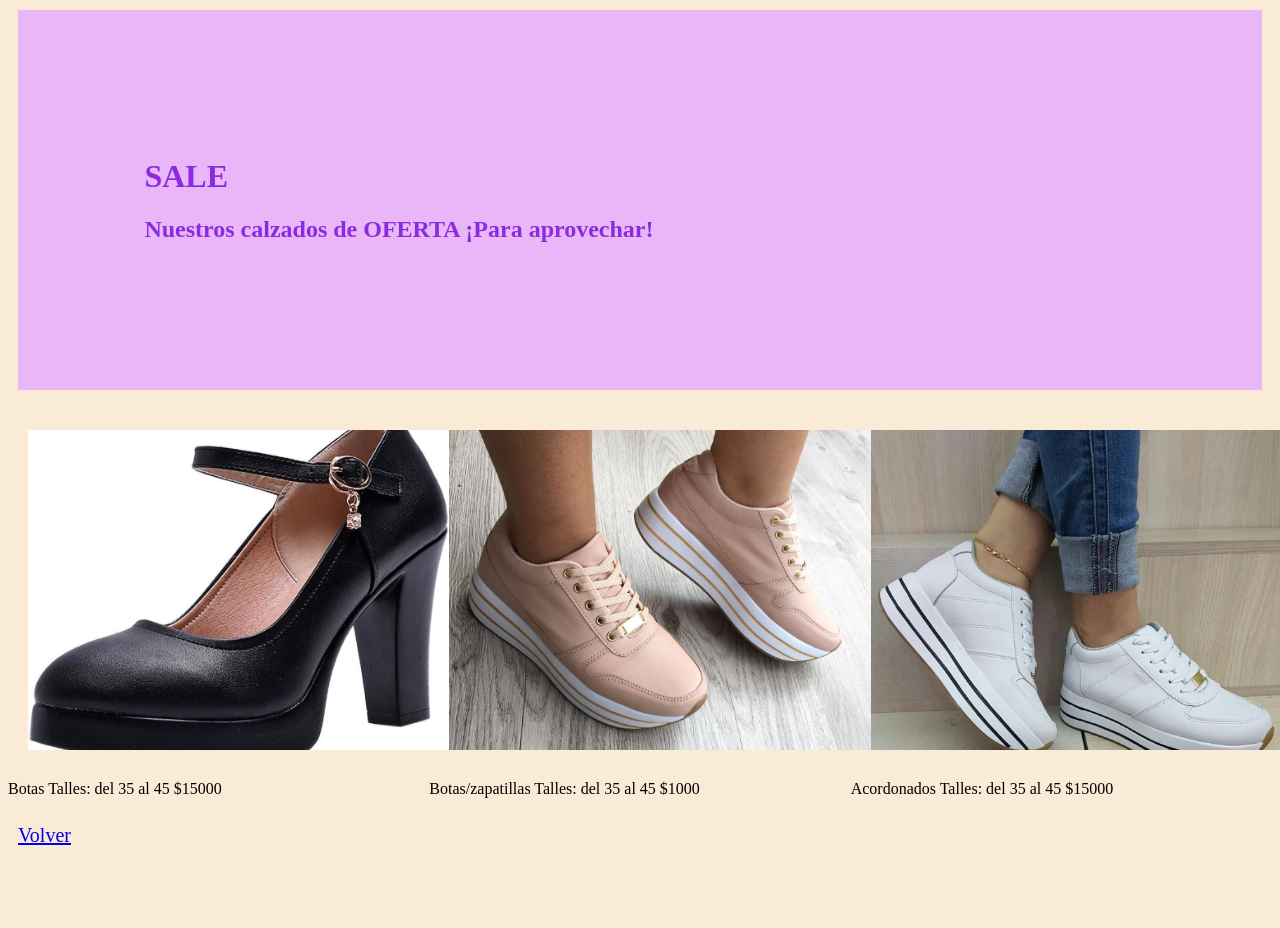
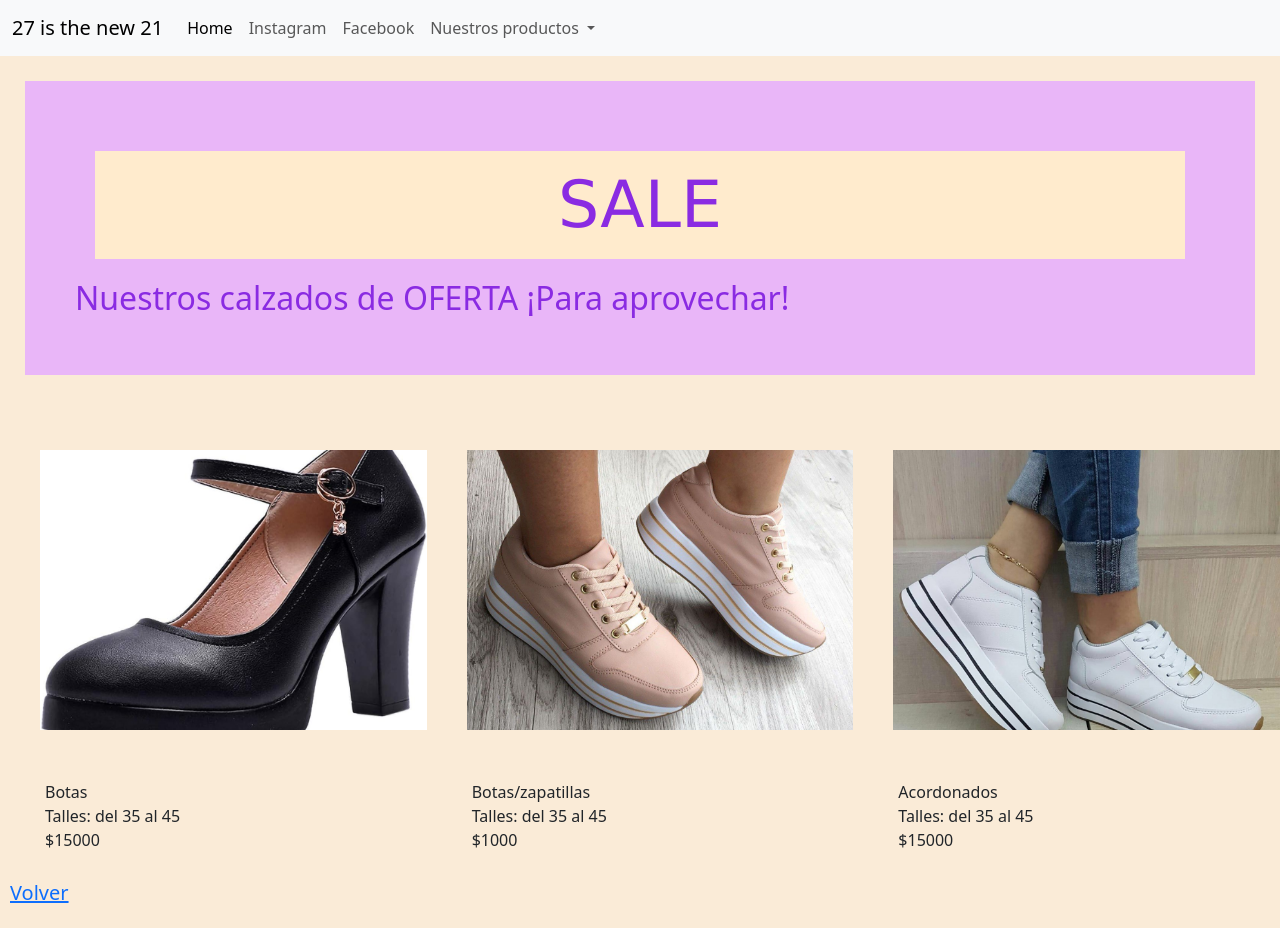
Before and after one commit to popozzy/GIT-ENTREGA, a website: page secundarios/sale.html in a window 1280 px wide. Before the commit the page ends 867 px from the top, so only its background shows below. Drawn offline with nearby package versions, Linux system fonts and the light colour scheme.

Commit message:
tercera entrega

```diff
--- a/package.json
+++ b/package.json
@@ -1,11 +1,11 @@
 {
   "name": "git-entrega",
   "version": "1.0.0",
-  "description": "",
   "main": "index.js",
   "scripts": {
     "test": "echo \"Error: no test specified\" && exit 1"
   },
   "author": "",
-  "license": "ISC"
+  "license": "ISC",
+  "description": ""
 }
--- a/scss/styles.scss
+++ b/scss/styles.scss
@@ -1,15 +1,23 @@
+@import "../scss/utilidades/variables";
+
+@import "../scss/utilidades/mixin";
+
 body{
-    background-color: antiquewhite;
+    background-color: $color-principal;
         }
 
-header{
-        align-items: center;
+header{ display: flex;
+        flex-direction: column;
+        flex-wrap: wrap;
+        justify-content: space-between;
         color: blueviolet;
-        background-color: rgb(233, 182, 248);
-        padding: 10%;
+        background-color: $color-header;
+        padding: 50px;
+        margin: 25px;
 
     nav{
         ul{ list-style: none;
+            justify-content: right;
             display: flex;
             gap: 30px;
             flex-wrap: wrap;
@@ -17,33 +25,45 @@ header{
         }
 
     div{
-        h1{ display: flex;
-            text-align: center;
-            justify-content: center;
+        h1{ @include flex;
             margin: 20px;
             color: blueviolet;
-            font-size: 20px;
+            font-size: $font-size-principal;
             font-family: 'Lucida Sans';
              }
 
-        h2{ display: flex;
-            text-align: center;
-            justify-content: center;
+        h2{ @include flex;
             margin: 20px;
             color: blueviolet;
-            font-size: 20px;
+            font-size: $font-size-principal;
             font-family: 'Lucida Sans';
                 }
+
+        .logo{  display: flex;
+                flex-direction: row;
+                flex-wrap: wrap;
+                align-self: center;
+                width: 200px;
+                height: 200px;
+                border-radius: 30%;
+                }
+        }
+
+    h1{     text-align: center;
+            margin: 20px;
+            padding: 15px;
+            color: blueviolet;
+            font-size: 65px;
+            background-color: blanchedalmond;
+            font-family: 'Lucida Sans';
         }
     }
 
 
-main{   display: flex;
-        flex-direction: column;
-        flex-wrap: wrap;
+main{ display: grid;
 
-        div{
-            img{width: 100%;
+        div {
+         img {width: 100%;
                     height: 100%;
                     object-fit: cover;
                     height: 40vh;
@@ -53,28 +73,24 @@ main{   display: flex;
                     align-content: center;
                     gap: 30px;
                     margin: 30px 20px;
+                    padding: 20px;
+                    }
             }
 
+        p{  display: flex;
+            flex-direction: column;
+            padding-left: 45px;
+            }
 
-        .imagenes { display: flex;
+        .imagenes    {  display: flex;
                             flex-direction: row;
+                            flex-wrap: wrap;
                             justify-content: center;
-                    align-items: center;
+                            margin-left: 100px;
                             width: 200px;
                             height: 200px;
                             border-radius: 30%;
-                    }
-        }
-
-        p{  display: block;
-            }
-
-        h1{     text-align: center;
-                margin: 20px;
-                color: blueviolet;
-                font-size: 90px;
-                background-color: blanchedalmond;
-                font-family: 'Lucida Sans';
+                            padding: 20px;
                             }
     }
 
@@ -97,7 +113,7 @@ section{
             }
         }
 
-.boton {    font-size: 20px;
+.boton {    font-size: $font-size-principal;
             font-family: Verdana, Geneva, Tahoma, sans-serif;
             width: 140px;
             height: 140px;
@@ -106,7 +122,7 @@ section{
 
 footer{ display: flex;
         flex-direction: column;
-        font-size: 20px;
+        font-size: $font-size-principal;
         justify-content: space-between;
         margin-bottom: 10px;
         padding: 10px;
--- /dev/null
+++ b/scss/utilidades/_mixin.scss
@@ -0,0 +1,5 @@
+@mixin flex{
+    display: flex;
+    text-align: center;
+    justify-content: center;
+}
--- /dev/null
+++ b/scss/utilidades/_variables.scss
@@ -0,0 +1,5 @@
+$color-principal:  antiquewhite;
+
+$color-header: rgb(233, 182, 248);
+
+$font-size-principal: 20px;
--- a/secundarios/sale.html
+++ b/secundarios/sale.html
@@ -4,16 +4,50 @@
     <meta charset="UTF-8">
     <meta name="viewport" content="width=device-width, initial-scale=1.0">
     <title>SALE</title>
+    <link href="https://cdn.jsdelivr.net/npm/bootstrap@5.3.3/dist/css/bootstrap.min.css" rel="stylesheet" integrity="sha384-QWTKZyjpPEjISv5WaRU9OFeRpok6YctnYmDr5pNlyT2bRjXh0JMhjY6hW+ALEwIH" crossorigin="anonymous">
     <link rel="stylesheet" href="../css/main.css">
 
 </head>
 
 <body>
+    <nav class="navbar navbar-expand-lg bg-body-tertiary">
+        <div class="container-fluid">
+          <a class="navbar-brand" href="../index.html">27 is the new 21</a>
+          <button class="navbar-toggler" type="button" data-bs-toggle="collapse" data-bs-target="#navbarSupportedContent" aria-controls="navbarSupportedContent" aria-expanded="false" aria-label="Toggle navigation">
+            <span class="navbar-toggler-icon"></span>
+          </button>
+          <div class="collapse navbar-collapse" id="navbarSupportedContent">
+            <ul class="navbar-nav me-auto mb-2 mb-lg-0">
+              <li class="nav-item">
+                <a class="nav-link active" aria-current="page" href="../index.html">Home</a>
+              </li>
+              <li class="nav-item">
+                <a class="nav-link" href="https://www.instagram.com">Instagram</a>
+              </li>
+              <li class="nav-item">
+                <a class="nav-link" href="https://www.facebook.com">Facebook</a>
+              </li>
+              <li class="nav-item dropdown">
+                <a class="nav-link dropdown-toggle" href="#" role="button" data-bs-toggle="dropdown" aria-expanded="false">
+                  Nuestros productos
+                </a>
+                <ul class="dropdown-menu">
+                  <li><a class="dropdown-item" href="../secundarios/otono.html">Invierno/Otoño</a></li>
+                  <li><a class="dropdown-item" href="../secundarios/primavera.html">Primavera/Verano</a></li>
+                  <li><hr class="dropdown-divider"></li>
+                  <li><a class="dropdown-item" href="../secundarios/sale.html">SALE</a></li>
+                </ul>
+              </li>
+              </li>
+            </ul>
+            </div>
+        </div>
+      </nav>
     <header>
-        <div>
+
            <h1>SALE</h1>
            <h2>Nuestros calzados de OFERTA ¡Para aprovechar!</h2>
-        </div>
+
     </header>
 
 
@@ -35,6 +69,6 @@
         <a href="../index.html">Volver</a>
         </nav>
 </footer>
-
+<script src="https://cdn.jsdelivr.net/npm/bootstrap@5.3.3/dist/js/bootstrap.bundle.min.js" integrity="sha384-YvpcrYf0tY3lHB60NNkmXc5s9fDVZLESaAA55NDzOxhy9GkcIdslK1eN7N6jIeHz" crossorigin="anonymous"></script>
 </body>
 </html>
```
Also changed, not shown: index.html (+5 -7 lines), secundarios/contactenos.html (+4 -4 lines), secundarios/primavera.html (+35 -1 lines), css/main.css, 1 other file. Lines whose indentation alone changed are shown as unchanged.
